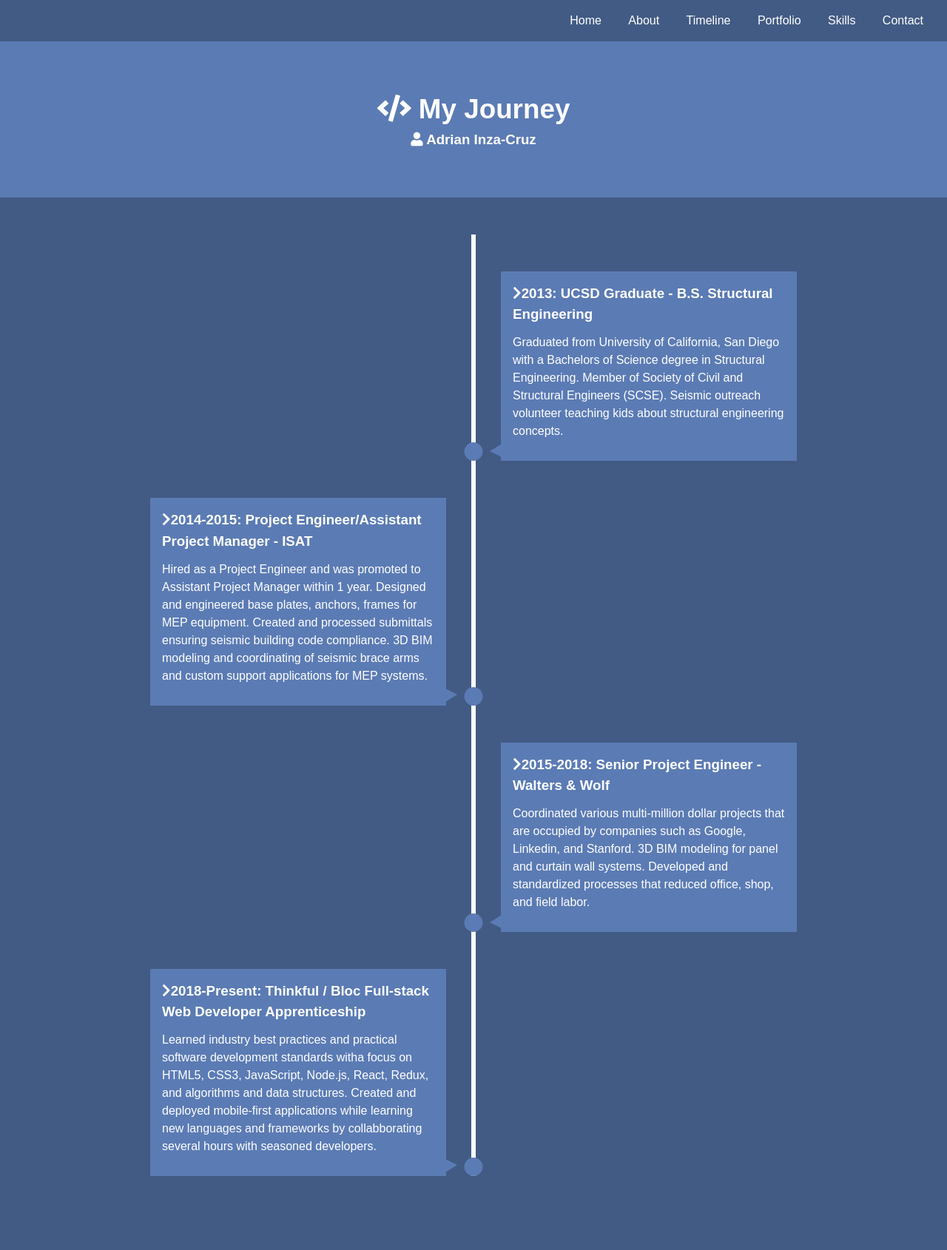
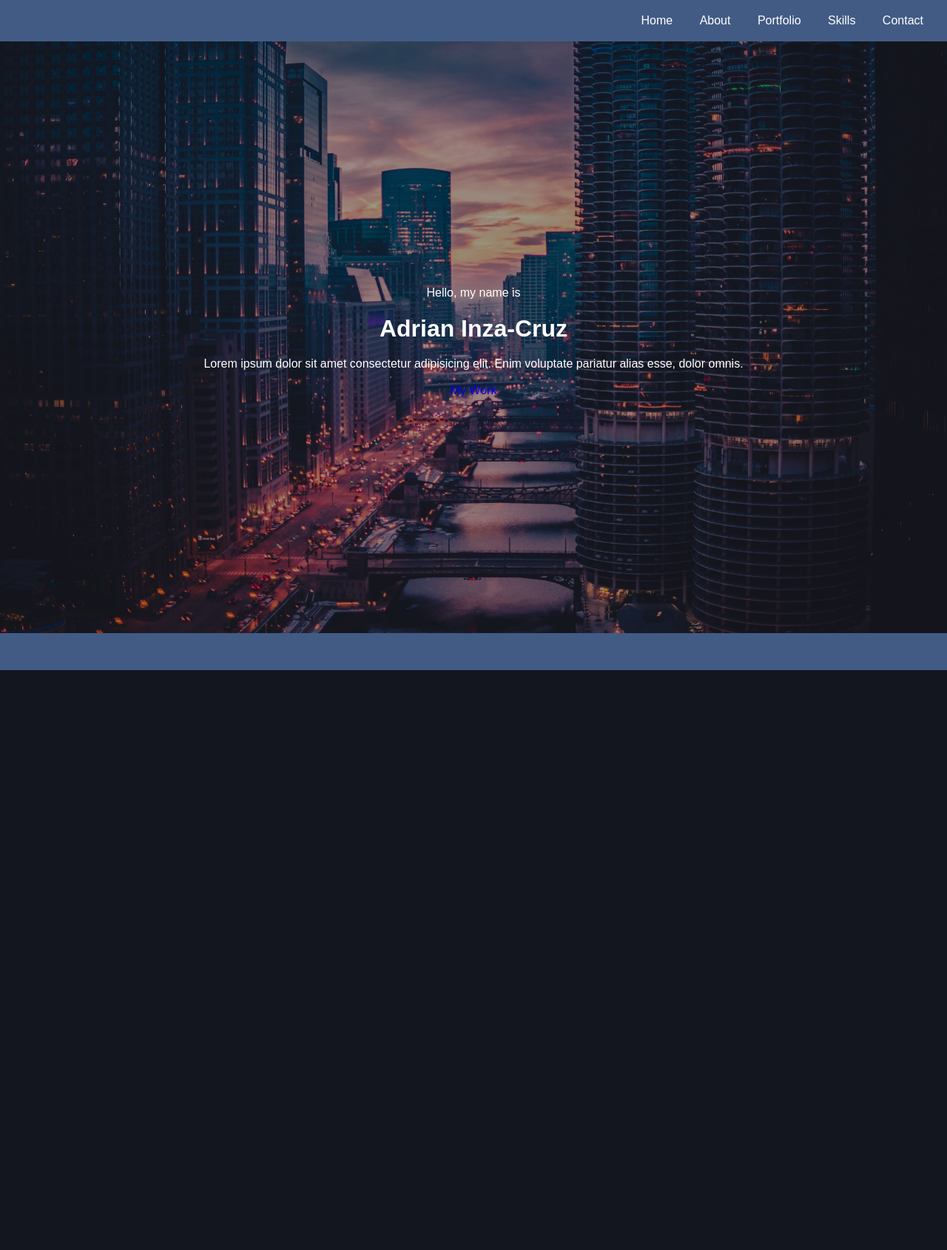
Before and after one commit to ainzacruz/Portfolio, a PHP site: page / in a window 1280 px wide. Shown: the whole page at 74% size. After the commit the page ends 906 px from the top, so only its background shows below. Run offline with PHP 8.4, Linux system fonts and the light colour scheme; some libraries are stand-ins or nearby versions.

Commit message:
removed timeline

```diff
--- a/index.html
+++ b/index.html
@@ -20,88 +20,26 @@
       <ul id="nav-container">
         <li><a href="#home">Home</a></li>
         <li><a href="#about">About</a></li>
-        <li><a href="#timeline-header">Timeline</a></li>
         <li><a href="#portfolio">Portfolio</a></li>
         <li><a href="#skills">Skills</a></li>
         <li><a href="#contact">Contact</a></li>
       </ul>
     </nav>
-    <header id="timeline-header">
-      <div class="container">
-        <h1>
-          <i class="fas fa-code"></i>
-          My Journey
+    <!-- Home Page -->
+    <header id="home">
+      <div class="home-content">
+        <p class="welcome">Hello, my name is</p>
+        <h1 class="l-heading">
+          Adrian Inza-Cruz
         </h1>
-        <h3>
-          <i class="fas fa-user"></i>
-          Adrian Inza-Cruz
-        </h3>
+        <p>
+          Lorem ipsum dolor sit amet consectetur adipisicing elit. Enim
+          voluptate pariatur alias esse, dolor omnis.
+        </p>
+        <a href="#" class="btn">My Work</a>
       </div>
     </header>
-    <section id="timeline">
-      <ul>
-        <li>
-          <div>
-            <h3>
-              <i class="fas fa-chevron-right"></i>2013: UCSD Graduate - B.S.
-              Structural Engineering
-            </h3>
-            <p>
-              Graduated from University of California, San Diego with a
-              Bachelors of Science degree in Structural Engineering. Member of
-              Society of Civil and Structural Engineers (SCSE). Seismic outreach
-              volunteer teaching kids about structural engineering concepts.
-            </p>
-          </div>
-        </li>
-        <li>
-          <div>
-            <h3>
-              <i class="fas fa-chevron-right"></i>2014-2015: Project
-              Engineer/Assistant Project Manager - ISAT
-            </h3>
-            <p>
-              Hired as a Project Engineer and was promoted to Assistant Project
-              Manager within 1 year. Designed and engineered base plates,
-              anchors, frames for MEP equipment. Created and processed
-              submittals ensuring seismic building code compliance. 3D BIM
-              modeling and coordinating of seismic brace arms and custom support
-              applications for MEP systems.
-            </p>
-          </div>
-        </li>
-        <li>
-          <div>
-            <h3>
-              <i class="fas fa-chevron-right"></i>2015-2018: Senior Project
-              Engineer - Walters & Wolf
-            </h3>
-            <p>
-              Coordinated various multi-million dollar projects that are
-              occupied by companies such as Google, Linkedin, and Stanford. 3D
-              BIM modeling for panel and curtain wall systems. Developed and
-              standardized processes that reduced office, shop, and field labor.
-            </p>
-          </div>
-        </li>
-        <li>
-          <div>
-            <h3>
-              <i class="fas fa-chevron-right"></i>2018-Present: Thinkful / Bloc
-              Full-stack Web Developer Apprenticeship
-            </h3>
-            <p>
-              Learned industry best practices and practical software development
-              standards witha focus on HTML5, CSS3, JavaScript, Node.js, React,
-              Redux, and algorithms and data structures. Created and deployed
-              mobile-first applications while learning new languages and
-              frameworks by collabborating several hours with seasoned
-              developers.
-            </p>
-          </div>
-        </li>
-      </ul>
-    </section>
+
     <script src="main.js"></script>
   </body>
 </html>
--- a/style.css
+++ b/style.css
@@ -1,10 +1,3 @@
-/* Timeline */
-:root {
-  --primary-color: #425b84;
-  --secondary-color: #5b7bb4;
-  --max-width: 1100px;
-}
-
 * {
   margin: 0;
   padding: 0;
@@ -23,7 +16,7 @@ p {
 #navbar {
   display: flex;
   flex-direction: row-reverse;
-  background: var(--primary-color);
+  background: transparent;
   color: #fff;
   position: sticky;
   top: 0;
@@ -58,140 +51,27 @@ body {
   color: white;
   overflow-x: hidden;
   padding-bottom: 50px;
+  --primary-color: #425b84;
+  --secondary-color: #5b7bb4;
+  --max-width: 1100px;
 }
 
-#timeline-header {
-  background: var(--secondary-color);
-  padding: 4rem 0;
+/* Home */
+#home {
+  background: var(--secondary-color) url("src/images/Home.jpg") no-repeat center
+    center/cover;
+  height: 100vh;
 }
 
-.container {
-  max-width: var(--max-width);
-  margin: 0 auto;
+#home .home-content {
+  display: flex;
+  flex-direction: column;
   text-align: center;
+  justify-content: center;
+  height: 100%;
+  padding: 0 2rem;
+  /* overlay */
+  top: 0;
+  left: 0;
+  background-color: rgba(0, 0, 0, 0.4);
 }
-
-h1 {
-  font-size: 2.3rem;
-}
-
-#timeline ul {
-  background: var(--primary-color);
-  padding: 50px 0;
-}
-
-/* Create Line */
-#timeline ul li {
-  list-style: none;
-  position: relative;
-  width: 6px;
-  margin: 0 auto;
-  padding-top: 50px;
-  background: #fff;
-}
-
-/* Boxes */
-#timeline ul li div {
-  position: relative;
-  bottom: 0;
-  width: 400px;
-  padding: 1rem;
-  background: var(--secondary-color);
-  transition: all 0.5s ease-in-out;
-  visibility: hidden;
-  opacity: 0;
-}
-
-/* Right-side */
-#timeline ul li:nth-child(odd) div {
-  left: 40px;
-  transform: translate(200px, 0);
-}
-
-/* left-side */
-#timeline ul li:nth-child(even) div {
-  left: -434px;
-  transform: translate(-200px, 0);
-}
-
-/* Dots */
-#timeline ul li:after {
-  content: "";
-  position: absolute;
-  left: 50%;
-  bottom: 0;
-  width: 25px;
-  height: 25px;
-  background: inherit;
-  transform: translateX(-50%);
-  border-radius: 50%;
-  transition: background 0.5s ease-in-out;
-}
-
-/* Arrows Base */
-#timeline div:before {
-  content: "";
-  position: absolute;
-  bottom: 5px;
-  width: 0;
-  height: 0;
-  border-style: solid;
-}
-
-/* Right Arrows */
-#timeline ul li:nth-child(odd) div:before {
-  left: -15px;
-  border-width: 10px 16px 8px 0;
-  border-color: transparent var(--secondary-color) transparent transparent;
-}
-
-/* Left Arrows */
-#timeline ul li:nth-child(even) div:before {
-  right: -15px;
-  border-width: 8px 0 10px 16px;
-  border-color: transparent transparent transparent var(--secondary-color);
-}
-
-/* Show Boxes */
-#timeline ul li.show div {
-  transform: none;
-  visibility: visible;
-  opacity: 1;
-}
-
-#timeline ul li.show:after {
-  background: var(--secondary-color);
-}
-
-@media (max-width: 900px) {
-  #timeline ul li div {
-    width: 250px;
-  }
-  #timeline ul li:nth-child(even) div {
-    left: -284px;
-  }
-}
-
-@media (max-width: 600px) {
-  #timeline ul li {
-    margin-left: 20px;
-  }
-  #timeline ul li div {
-    width: calc(100vw - 90px);
-  }
-
-  #timeline ul li:nth-child(even) div {
-    left: 40px;
-  }
-
-  #timeline ul li:nth-child(even) div:before {
-    left: -15px;
-    border-width: 10px 16px 8px 0;
-    border-color: transparent var(--secondary-color) transparent transparent;
-  }
-
-  #navbar ul li {
-    margin-bottom: 0.5rem;
-    text-align: center;
-  }
-}
```
Also changed, not shown: src/images/Home.jpg (added).
